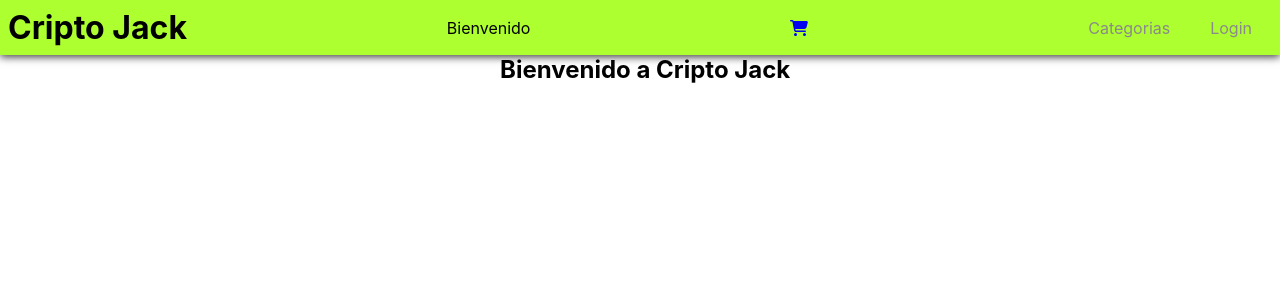
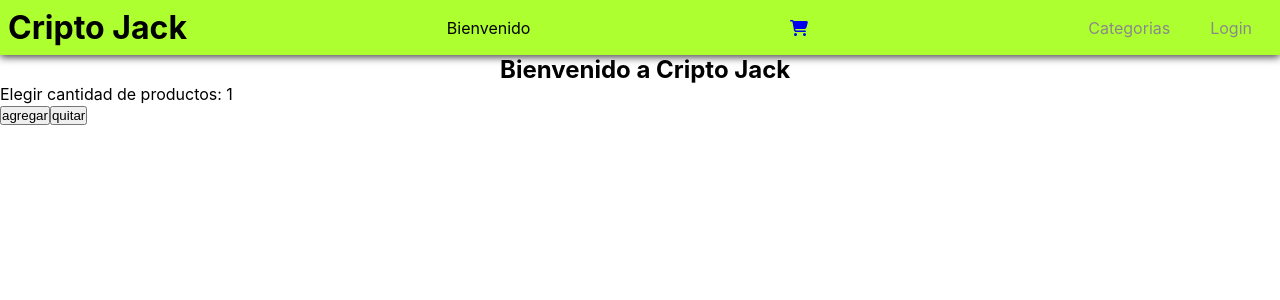
Before and after one commit to JoelLoreto/react-Coder, a React (Create React App) app: page / in a window 1280 px wide. Shown: the top 300 px of the page. Built offline with nearby package versions, Linux system fonts and the light colour scheme.

Commit message:
entrega clase 4

```diff
--- a/src/App.js
+++ b/src/App.js
@@ -1,6 +1,6 @@
 import './App.css';
-import ItemListContainer from './Components/ItemListContainer';
-import NavBar from './Components/NavBar';
+import ItemListContainer from './components/ItemListContainer';
+import NavBar from './components/NavBar';
 
 
 function App() {
--- /dev/null
+++ b/src/components/ItemCount.jsx
@@ -0,0 +1,28 @@
+import { useState } from "react"
+
+const ItemCount = () => {
+
+    const [contador, setContador] = useState(1)
+    const sumarContador = () => {
+        if (contador > 4) {
+            alert('no es una cantidad valida')
+        } else setContador(contador + 1)
+    }
+
+    const restarContador = () => {
+        if (contador < 1) {
+            alert('no es una cantidad valida')
+        } else setContador(contador - 1)
+    }
+
+
+    return (
+        <>
+            <p>Elegir cantidad de productos: {contador}</p>
+            <button onClick={sumarContador}>agregar</button>
+            <button onClick={restarContador}>quitar</button>
+        </>
+    )
+}
+
+export default ItemCount
--- a/src/components/ItemListContainer.jsx
+++ b/src/components/ItemListContainer.jsx
@@ -1,10 +1,13 @@
 import React from "react";
+import ItemCount from "./ItemCount";
+
 
 const ItemListContainer = ({greeting}) =>{
 
     return(
         <>
             <h2 className="saludo">{greeting}</h2>
+            <ItemCount/>
         </>
     )
 
```
